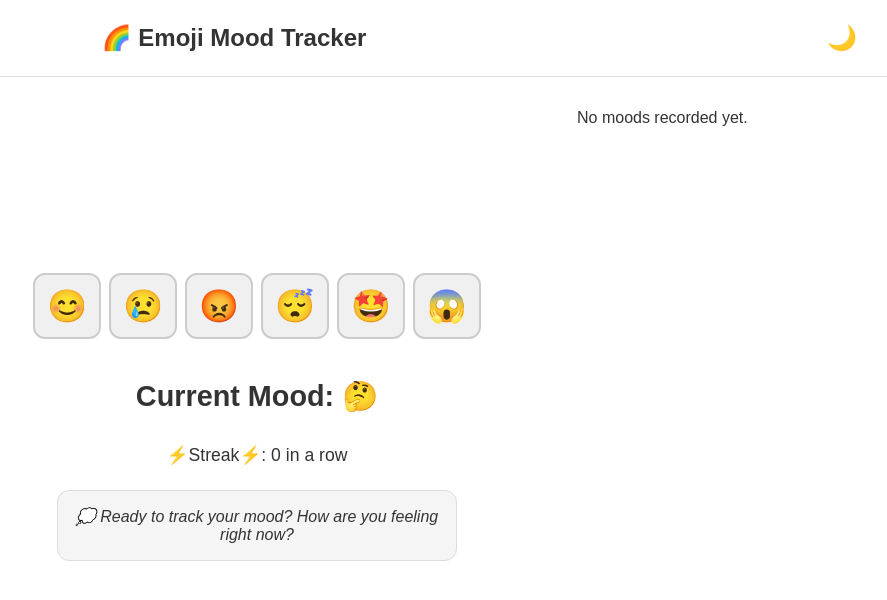
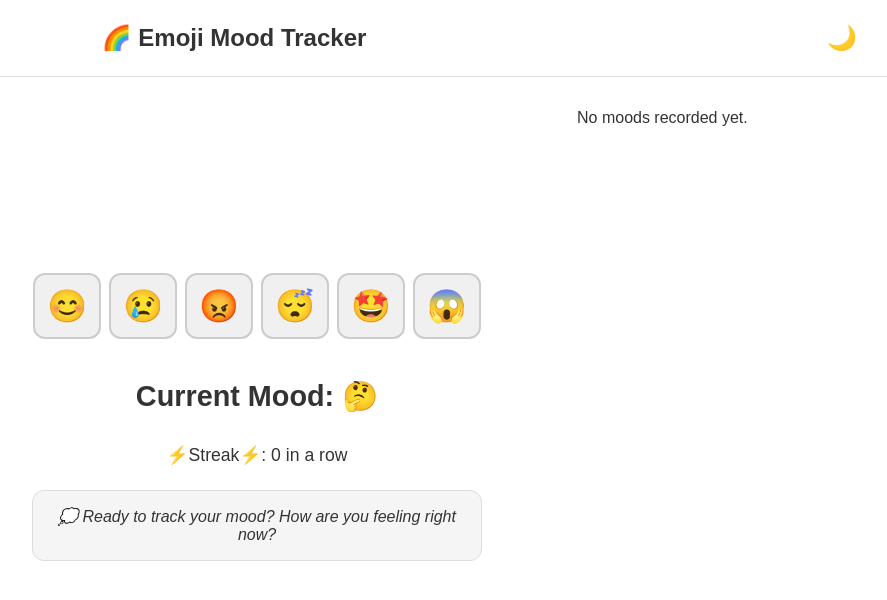
Before and after one commit to teamleaderleo/emoji-mood-tracker-basic, a React (Vite) app: page / in a window 1280 px wide. Shown: the top 600 px of the page, without its empty margins (383-1270 px from the left). Built offline with nearby package versions, Linux system fonts and the light colour scheme.

Commit message:
change message box to 450px so there's no dangling emoji

```diff
--- a/src/App.tsx
+++ b/src/App.tsx
@@ -65,7 +65,7 @@ export default function App() {
           <div className="card card-large" style={{
             fontStyle: "italic",
             fontSize: "clamp(0.8rem, 2.5vw, 1rem)",
-            maxWidth: "min(400px, 90%)",
+            maxWidth: "min(450px, 95%)",
             width: "100%"
           }}>
             💭 {pickMeUpMessage}
```
